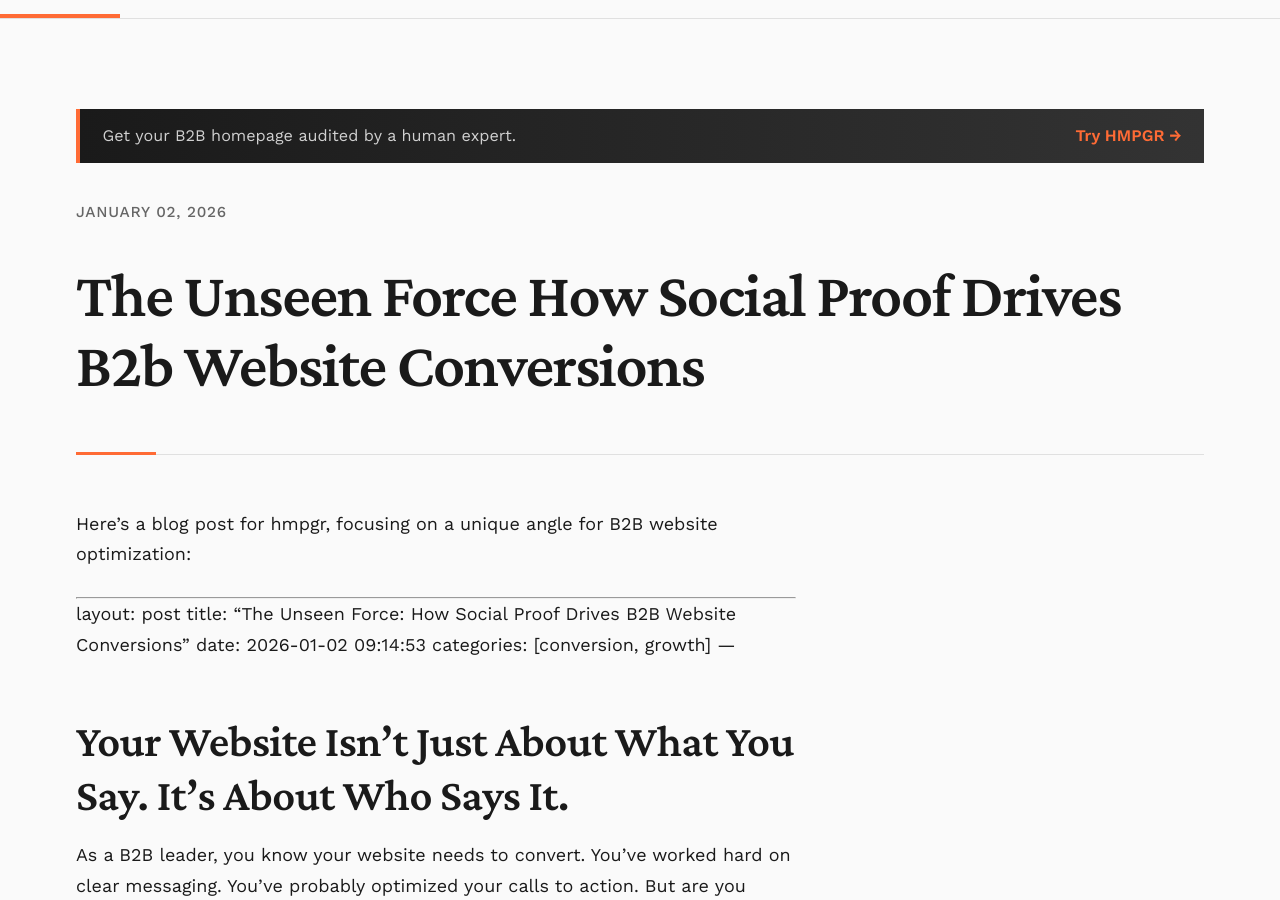
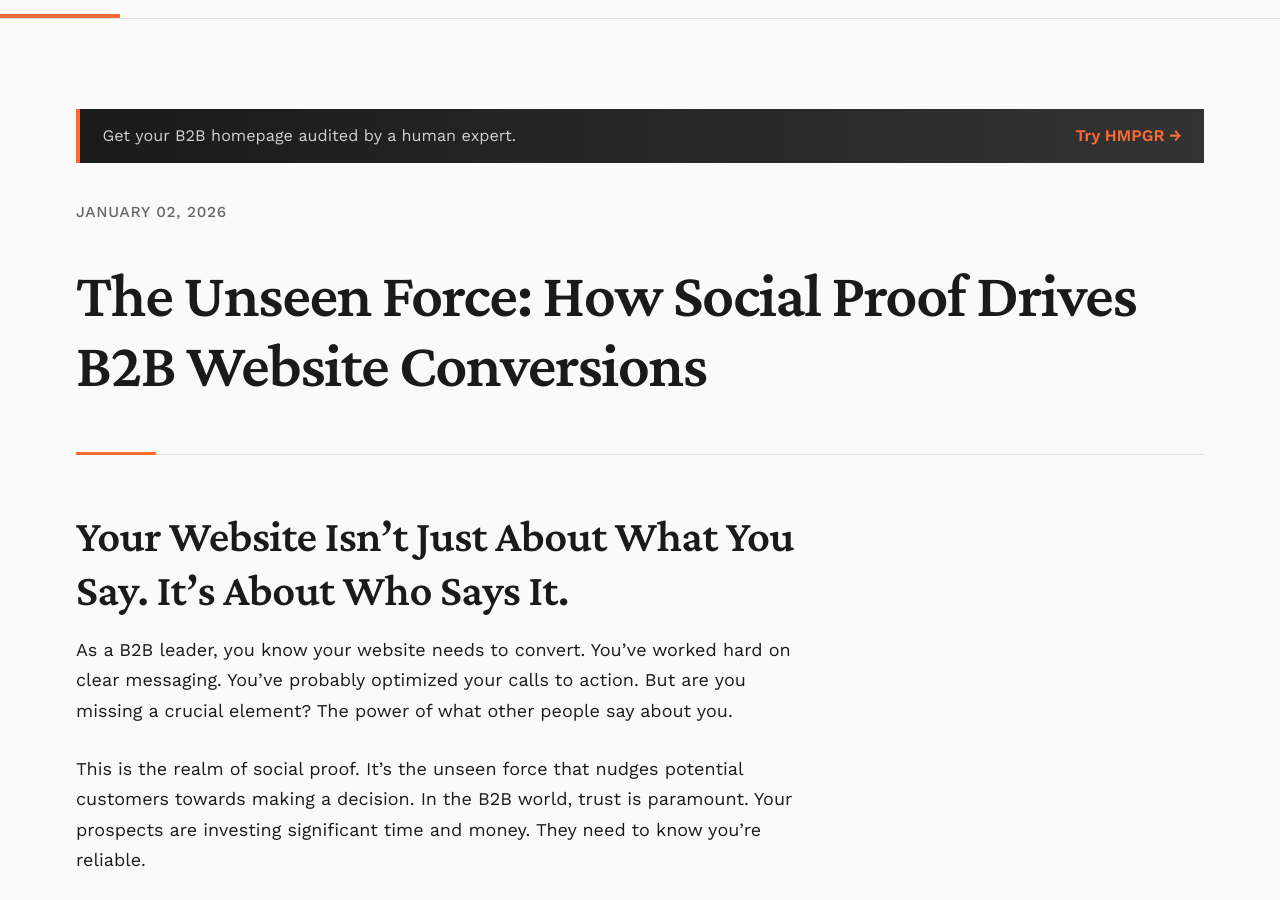
Before and after one commit to aonghusflynn/hmpgr-blog, a Jekyll site: the page built from docs/_posts/2026-01-02-the-unseen-force-how-social-proof-drives-b2b-website-conversions.markdown, in a window 1280 px wide and 900 px high, scrolled down 215 px. Built offline with Jekyll 4.4.1, drawn with Linux system fonts in a browser that asks for light colours.

Commit message:
Clean up blog post introduction
Removed introductory text from the blog post.

```diff
--- a/docs/_posts/2026-01-02-the-unseen-force-how-social-proof-drives-b2b-website-conversions.markdown
+++ b/docs/_posts/2026-01-02-the-unseen-force-how-social-proof-drives-b2b-website-conversions.markdown
@@ -1,5 +1,3 @@
-Here's a blog post for hmpgr, focusing on a unique angle for B2B website optimization:
-
 ---
 layout: post
 title: "The Unseen Force: How Social Proof Drives B2B Website Conversions"
```
